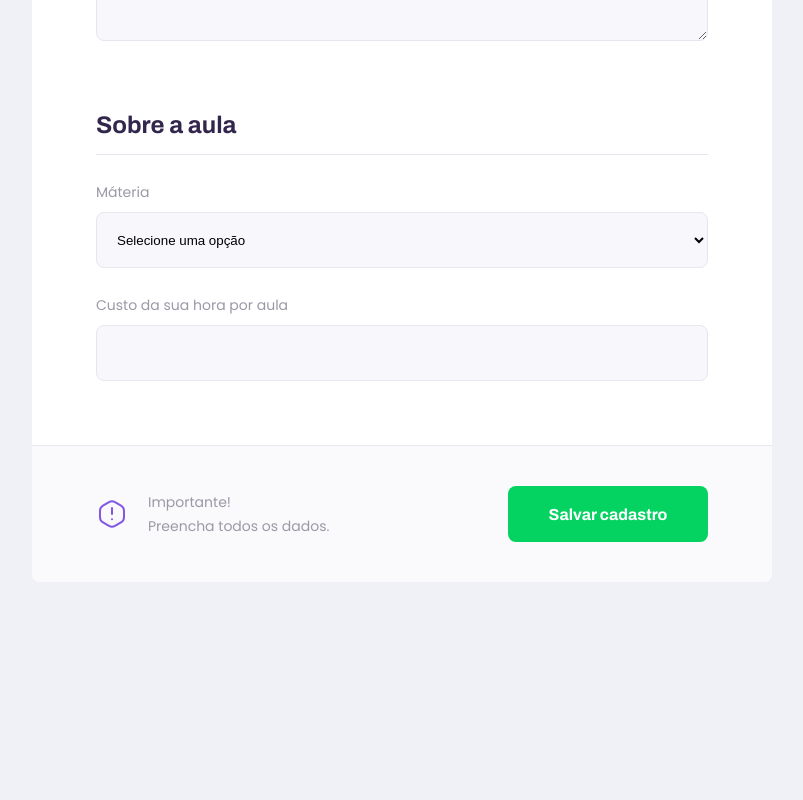
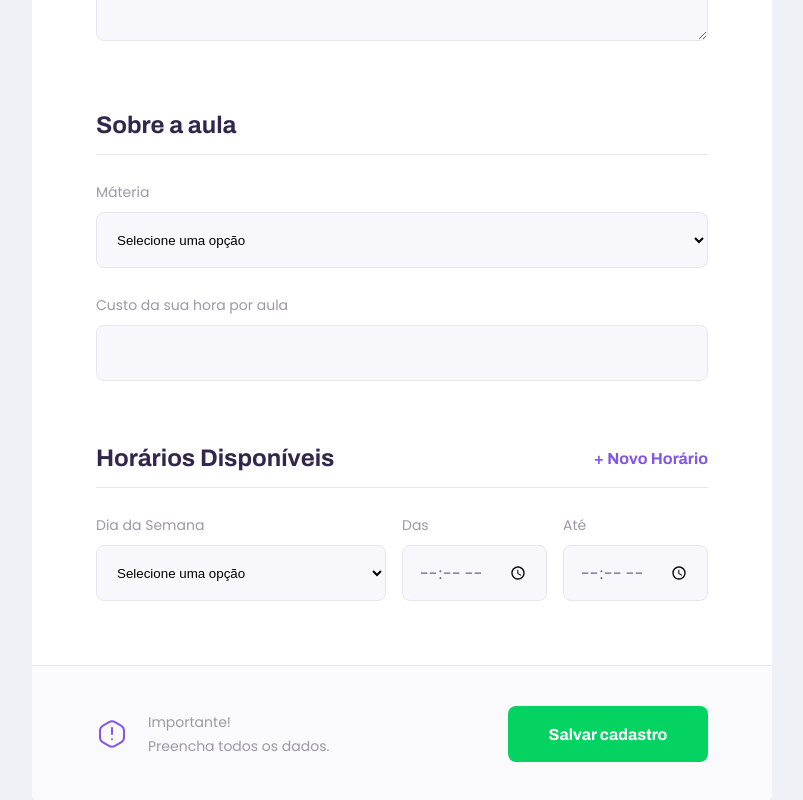
Before and after one commit to MarcosJBM/proffy-nlw-2, a React (Create React App) app in the folder web/: page /give-classes in a window 1280 px wide. Shown: the part 852-1652 px from the top of the page, without its empty margins (238-1041 px from the left). Before the commit the page ends 1434 px from the top, so only its background shows below. Built offline with nearby package versions, Linux system fonts and the light colour scheme.

Commit message:
Adicionando Horarios.

```diff
--- a/web/package.json
+++ b/web/package.json
@@ -10,6 +10,7 @@
     "@types/node": "^12.12.53",
     "@types/react": "^16.9.44",
     "@types/react-dom": "^16.9.8",
+    "axios": "^0.19.2",
     "react": "^16.13.1",
     "react-dom": "^16.13.1",
     "react-router-dom": "^5.2.0",
--- a/web/src/components/Select/index.tsx
+++ b/web/src/components/Select/index.tsx
@@ -15,8 +15,8 @@ const Select: React.FC<SelectProps> = ({ name, label, options, ...rest }) => {
   return (
     <div className="select-block">
       <label htmlFor={name}>{label}</label>
-      <select id={name} {...rest}>
-        <option value="" disabled selected hidden>
+      <select defaultValue="" id={name} {...rest}>
+        <option value="" disabled hidden>
           Selecione uma opção
         </option>
         {options.map((option) => {
--- a/web/src/pages/TeacherForm/index.tsx
+++ b/web/src/pages/TeacherForm/index.tsx
@@ -1,4 +1,4 @@
-import React from "react";
+import React, { useState } from "react";
 
 import PageHeader from "../../components/PageHeader";
 import Input from "../../components/Input";
@@ -10,6 +10,14 @@ import warningIcon from "../../assets/images/icons/warning.svg";
 import "./styles.css";
 
 const TeacherForm = () => {
+  const [scheduleItems, setScheduleItems] = useState([
+    { week_day: 0, from: "", to: "" },
+  ]);
+
+  function addNewScheduleItem() {
+    setScheduleItems([...scheduleItems, { week_day: 0, from: "", to: "" }]);
+  }
+
   return (
     <div id="page-teacher-form" className="container">
       <PageHeader
@@ -45,6 +53,37 @@ const TeacherForm = () => {
           <Input name="cost" label="Custo da sua hora por aula" />
         </fieldset>
 
+        <fieldset>
+          <legend>
+            Horários Disponíveis
+            <button type="button" onClick={addNewScheduleItem}>
+              + Novo Horário
+            </button>
+          </legend>
+
+          {scheduleItems.map((scheduleItem) => {
+            return (
+              <div key={scheduleItem.week_day} className="schedule-item">
+                <Select
+                  name="week_day"
+                  label="Dia da Semana"
+                  options={[
+                    { value: "0", label: "Domingo" },
+                    { value: "1", label: "Segunda-feira" },
+                    { value: "2", label: "Terça-feira" },
+                    { value: "3", label: "Quarta-feira" },
+                    { value: "4", label: "Quinta-feira" },
+                    { value: "5", label: "Sexta-feira" },
+                    { value: "6", label: "Sábado" },
+                  ]}
+                />
+                <Input name="from" label="Das" type="time" />
+                <Input name="to" label="Até" type="time" />
+              </div>
+            );
+          })}
+        </fieldset>
+
         <footer>
           <p>
             <img src={warningIcon} alt="Aviso importante" />
```
Also changed, not shown: 1 other file (tests, documents, lock files or other folders).
